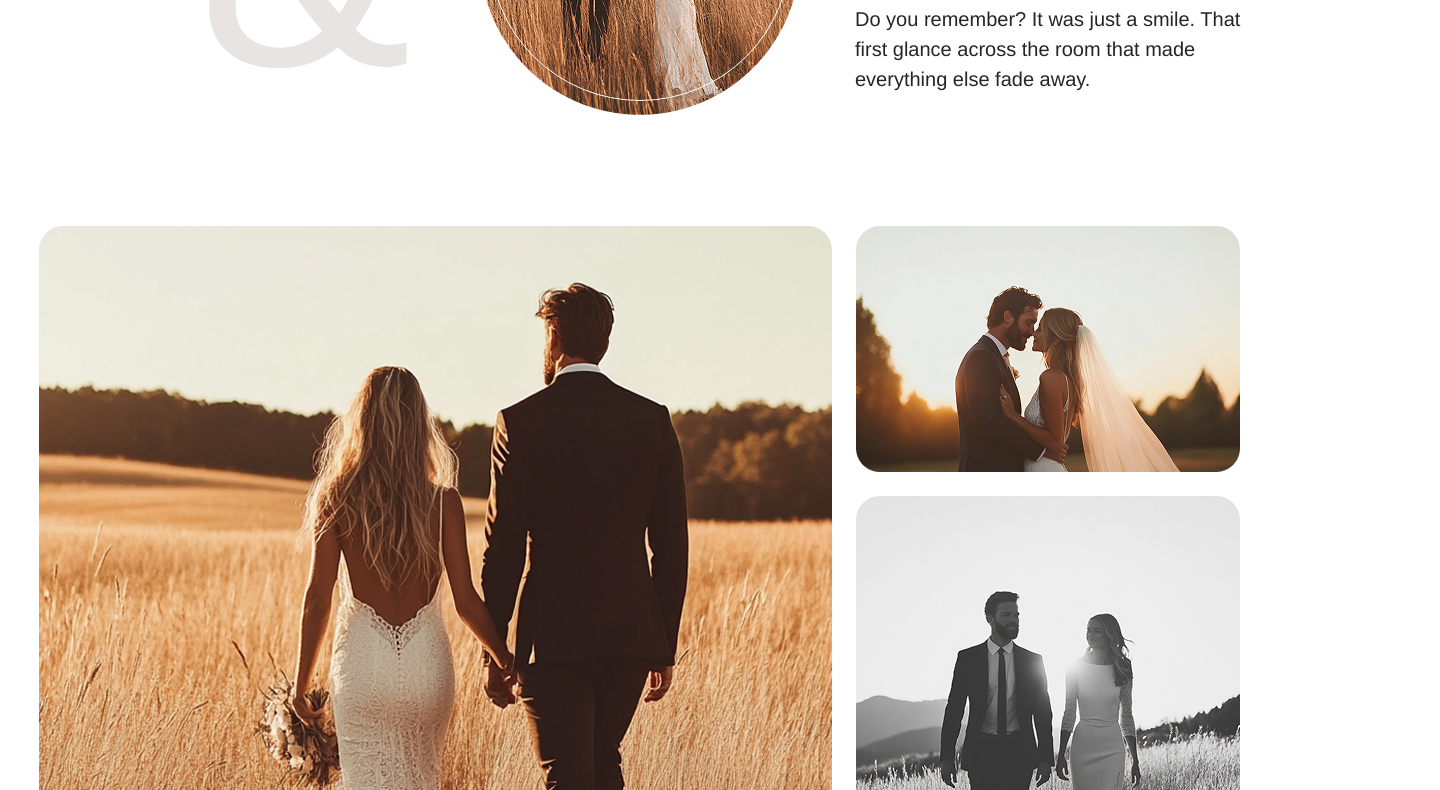
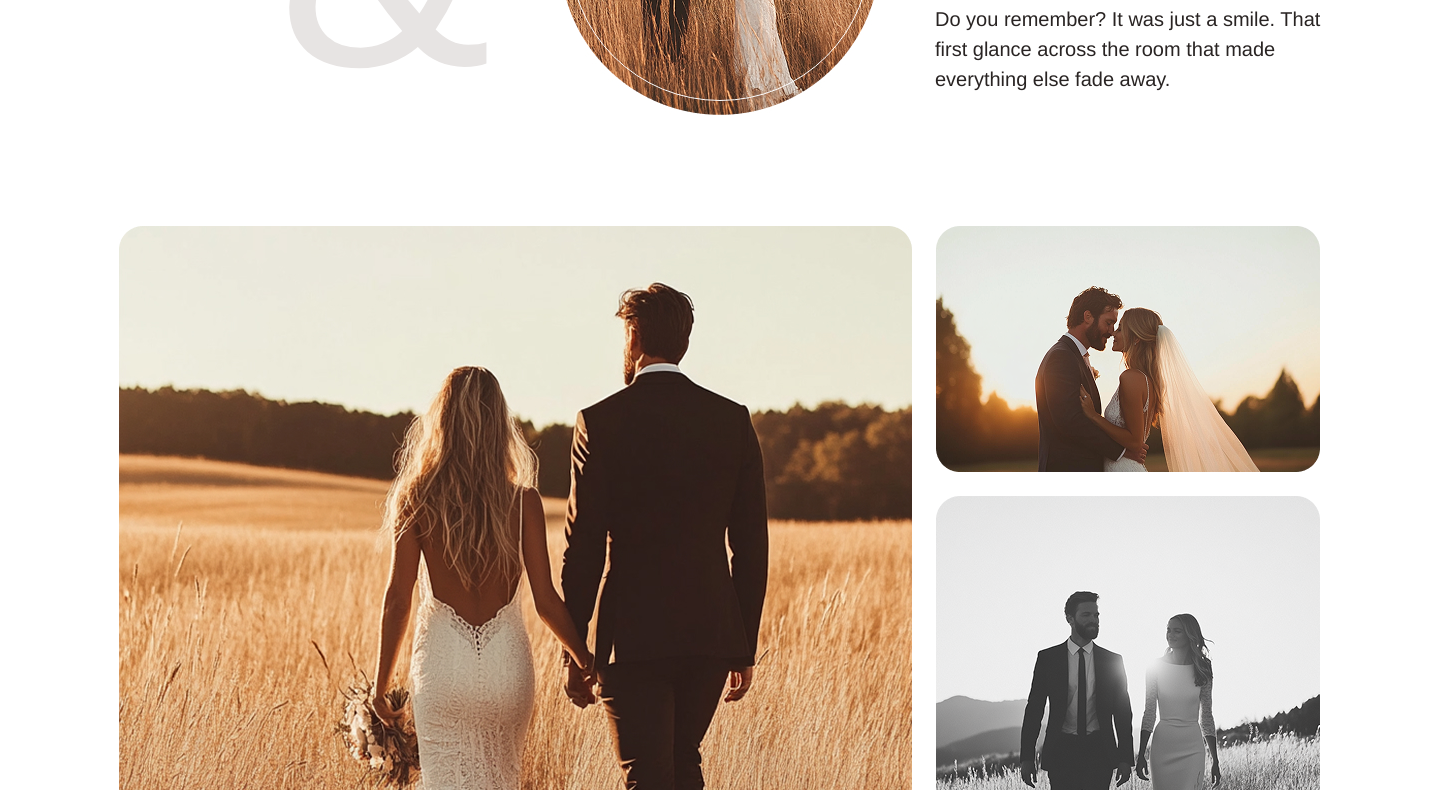
Before and after one commit to xydaniel1/wedding1, a plain HTML site: page index.html in a window 1280 px wide. Shown: the part 574-1364 px from the top of the page, 1440 px wide, since content can reach past the window. Drawn offline with nearby package versions, Linux system fonts and the light colour scheme.

Commit message:
Update style.css

```diff
--- a/style.css
+++ b/style.css
@@ -1,14 +1,29 @@
 .home-minimalist {
   display: flex;
   flex-direction: column;
-  align-items: flex-start;
+  align-items: center;
   position: relative;
   background-color: #ffffff;
+  width: 100%;
+  max-width: 1440px;
+  margin-left: auto;
+  margin-right: auto;
+  box-sizing: border-box;
+}
+
+.home-minimalist .hero-section,
+.home-minimalist .gallery-section,
+.home-minimalist .share-our-love,
+.home-minimalist .footer {
+  width: 100%;
+  max-width: 1440px;
+  margin-left: auto;
+  margin-right: auto;
+  box-sizing: border-box;
 }
 
 .home-minimalist .hero-section {
   position: relative;
-  width: 1440px;
   height: 800px;
   background-color: #ffffff;
 }
@@ -196,7 +211,6 @@
 
 .home-minimalist .gallery-section {
   position: relative;
-  width: 1440px;
   height: 720px;
 }
 
@@ -227,7 +241,6 @@
 
 .home-minimalist .share-our-love {
   position: relative;
-  width: 1440px;
   height: 720px;
   background-color: #f5f5f3;
 }
@@ -367,10 +380,7 @@
 .home-minimalist .footer {
   display: flex;
   flex-direction: column;
-  width: 1440px;
   align-items: flex-start;
-  position: relative;
-  flex: 0 0 auto;
   background-color: var(--1-color-modes-colors-background-bg-primary);
 }
 
@@ -439,12 +449,3 @@
   width: 24px;
   height: 24px;
 }
-
-.page-wrapper {
-  width: 100%;
-  min-height: 100vh;
-  display: flex;
-  flex-direction: column;
-  align-items: center;
-  background: #fff;
-}
```
